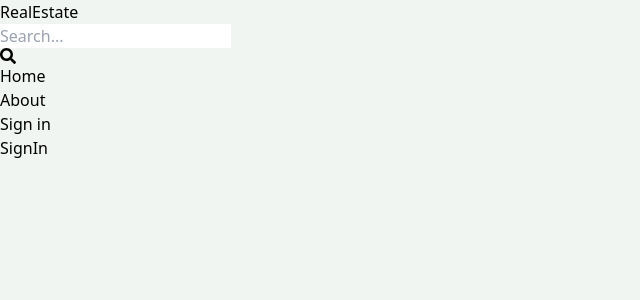
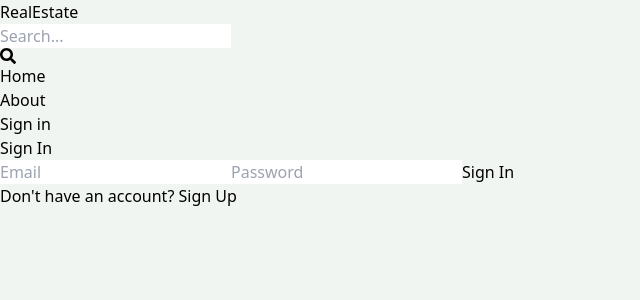
Before and after one commit to NikhilPal002/Real-Estate_website, a React (Vite) app in the folder client/: page /sign-in in a window 1280 px wide. Shown: the top 300 px of the page, without its empty margins (0-640 px from the left). Built offline with nearby package versions, Linux system fonts and the light colour scheme.

Commit message:
created SignIn page "client"

```diff
--- a/client/src/pages/SignIn.jsx
+++ b/client/src/pages/SignIn.jsx
@@ -1,9 +1,62 @@
-import React from 'react'
+import { useState } from 'react';
+import { Link,useNavigate} from 'react-router-dom';
 
-export default function Signin() {
+export default function SignIn() {
+
+  const [formData, setFormData] = useState({});
+  const [error, setError] = useState(null);
+  const [loading, setLoading] = useState(false);
+  const navigate = useNavigate();
+
+  const handleChange = (e) => {
+    setFormData({
+      ...formData,
+      [e.target.id]: e.target.value,
+    });
+  };
+
+  const handleSubmit = async (e) => {
+    e.preventDefault();
+    try {
+      setLoading(true);
+    const res = await fetch('api/auth/signin',
+      {
+        method: 'POST',
+        headers: {
+          'Content-Type': 'application/json',
+        },
+        body: JSON.stringify(formData),
+      });
+    const data = await res.json();
+    if (data.success === false) {
+      setLoading(false);
+      setError(data.message);
+      return;
+    }
+    setLoading(false);
+    setError(null);
+    navigate('/');
+    } catch (error) {
+      setLoading(false);
+      setError(data.message);
+    }
+
+  };
+
   return (
-    <div>
-      SignIn
+    <div className='p-3 max-w-lg mx-auto'>
+      <h1 className='text-3lx text-center font-semibold my-7'>Sign In</h1>
+      <form onSubmit={handleSubmit} className='flex flex-col gap-4'>
+        <input type="email" placeholder='Email' className='border rounded-lg p-3' id='email' onChange={handleChange} />
+        <input type="password" placeholder='Password' className='border rounded-lg p-3' id='password' onChange={handleChange} />
+        <button disabled={loading} className='bg-slate-700 text-white p-3 rounded-lg uppercase hover:opacity-90 disabled:opacity-80'>
+          {loading ? 'Loading...' : 'Sign In'}
+        </button>
+      </form>
+      <div className='flex gap-2 mt-5'>
+        <p>Don't have an account? <Link to={'/sign-up'} className='text-blue-500'>Sign Up</Link></p>
+      </div>
+      {error && <p className='text-red-500 mt-5'>{error}</p>}
     </div>
   )
 }
```
